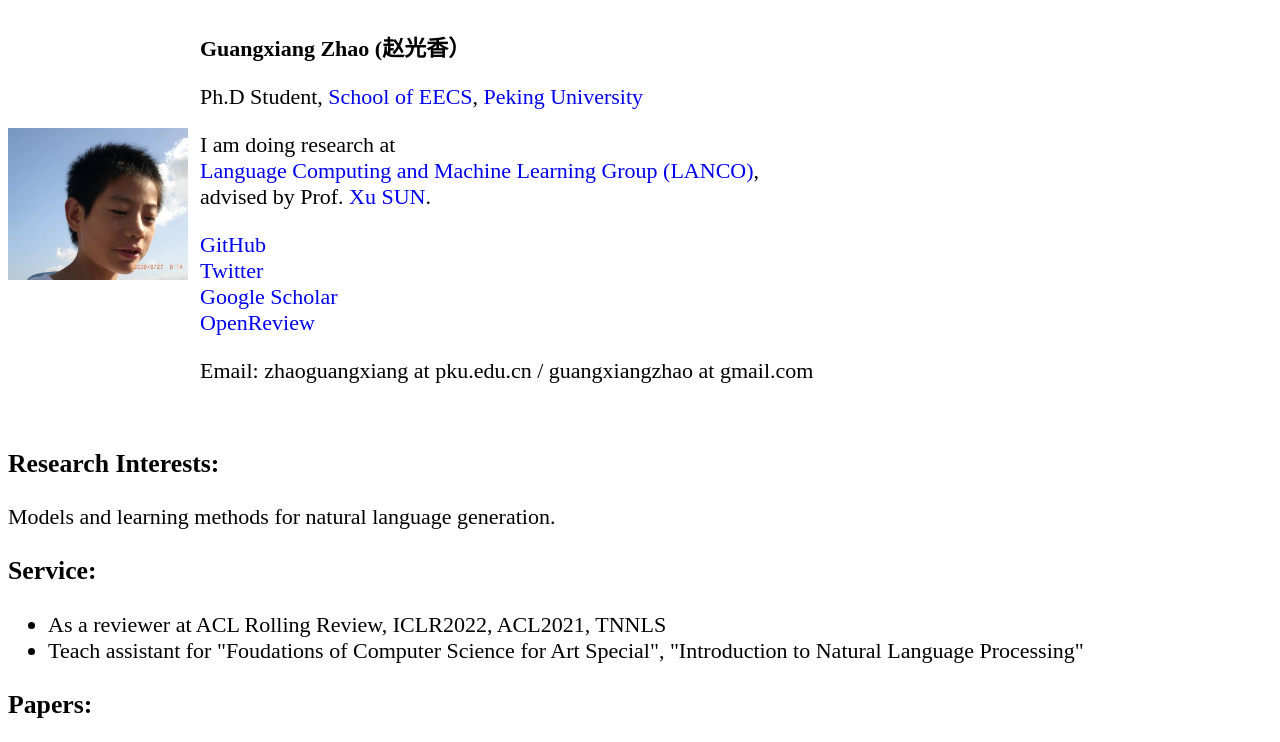
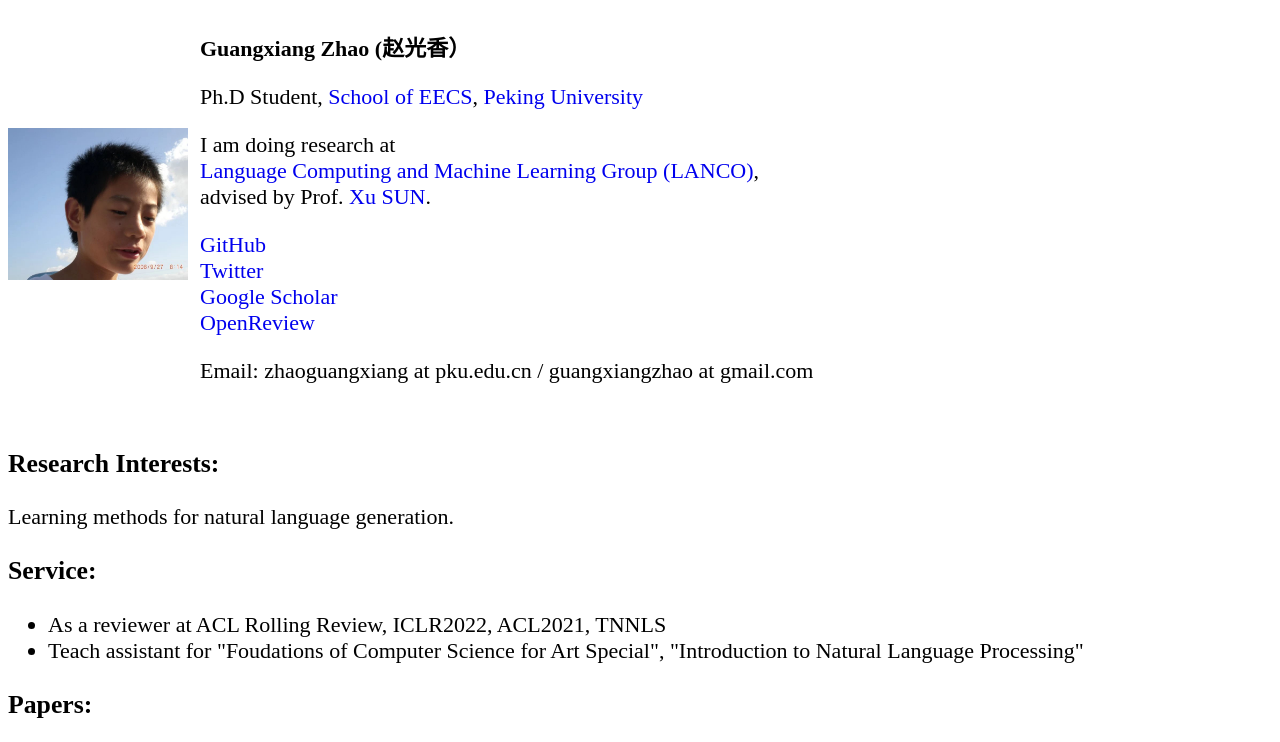
Before and after one commit to zhaoguangxiang/zhaoguangxiang.github.io, a plain HTML site: page index.html in a window 1280 px wide. Shown: the top 742 px of the page. Drawn offline with Linux system fonts and the light colour scheme.

Commit message:
Update index.html

```diff
--- a/index.html
+++ b/index.html
@@ -76,7 +76,7 @@ function copy(dest, source) {
 
 <p style="font-size: 12px; height: 5px">&nbsp;</p>
  <h3>Research Interests:</h3>
-<p>Models and learning methods for natural language generation. </p>
+<p>Learning methods for natural language generation. </p>
 
 <h3>Service:</h3>
 <ul>
```
